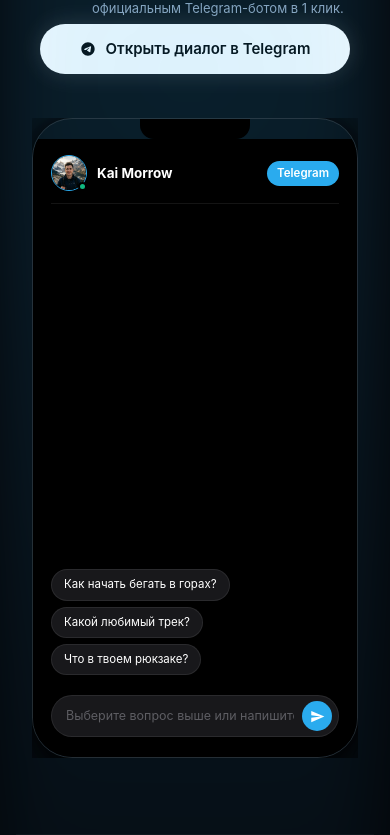
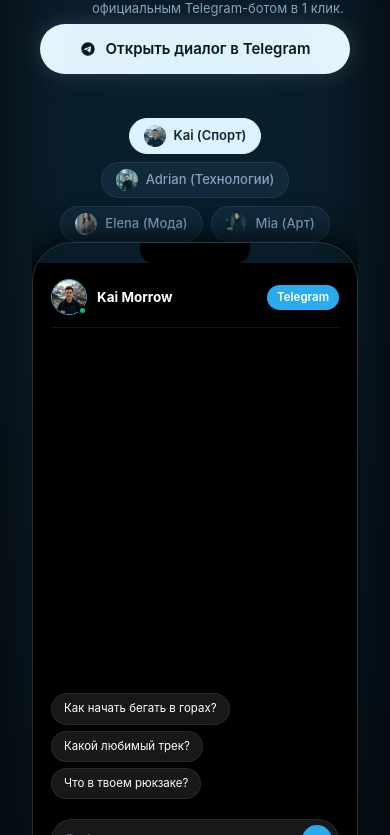
Before and after one commit to nickson4k-svg/web-master, a React (Vite) app: page / in a window 390 px wide. Shown: the part 2789-3624 px from the top of the page. Built offline with nearby package versions, Linux system fonts and the light colour scheme.

Commit message:
fix: position character selector directly above phone mockup on mobile screens

```diff
--- a/src/components/DemoChat.tsx
+++ b/src/components/DemoChat.tsx
@@ -84,9 +84,9 @@
             </p>
           </div>
 
-          {/* Character Tabs Picker */}
-          <div className="dialog-selector-wrap">
-            <div className="demo-tabs-bar flex flex-wrap justify-center gap-2 max-w-full px-2">
+          {/* Character Tabs Picker (Desktop location) */}
+          <div className="dialog-selector-wrap hidden lg:flex">
+            <div className="demo-tabs-bar flex flex-wrap justify-start gap-2 max-w-full">
               {bloggersData.map((blogger) => (
                 <button
                   key={blogger.id}
@@ -158,7 +158,25 @@
         </div>
 
         {/* Right Column (Smartphone Mockup - 5 cols) */}
-        <div className="dialog-phone-col">
+        <div className="dialog-phone-col flex flex-col items-center">
+          {/* Character Tabs Picker (Mobile location - right above phone) */}
+          <div className="dialog-selector-wrap lg:hidden mb-4 w-full">
+            <div className="demo-tabs-bar flex flex-wrap justify-center gap-2 max-w-full px-2">
+              {bloggersData.map((blogger) => (
+                <button
+                  key={blogger.id}
+                  type="button"
+                  className={`demo-tab-btn ${selectedBloggerId === blogger.id ? 'active' : ''}`}
+                  onClick={() => setSelectedBloggerId(blogger.id as 'kai' | 'adrian' | 'elena' | 'mia')}
+                >
+                  <img src={blogger.portraitLocal} alt={blogger.name} className="demo-tab-avatar" />
+                  <span>
+                    {blogger.name.split(' ')[0]} ({blogger.niche})
+                  </span>
+                </button>
+              ))}
+            </div>
+          </div>
           <div className="phone-glow-ambient" aria-hidden="true"></div>
           <div className="demo-phone">
             <div className="phone-notch"></div>
```
